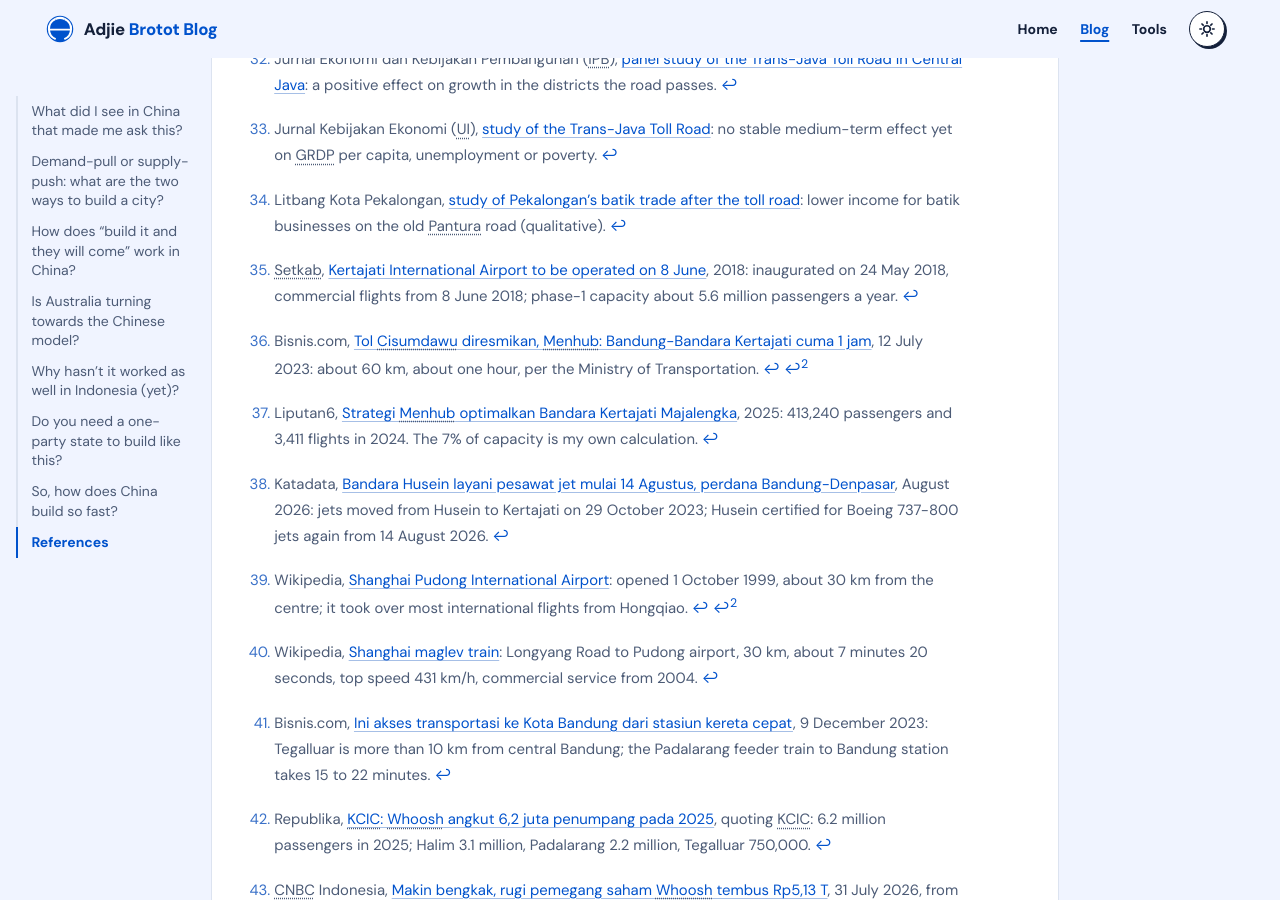
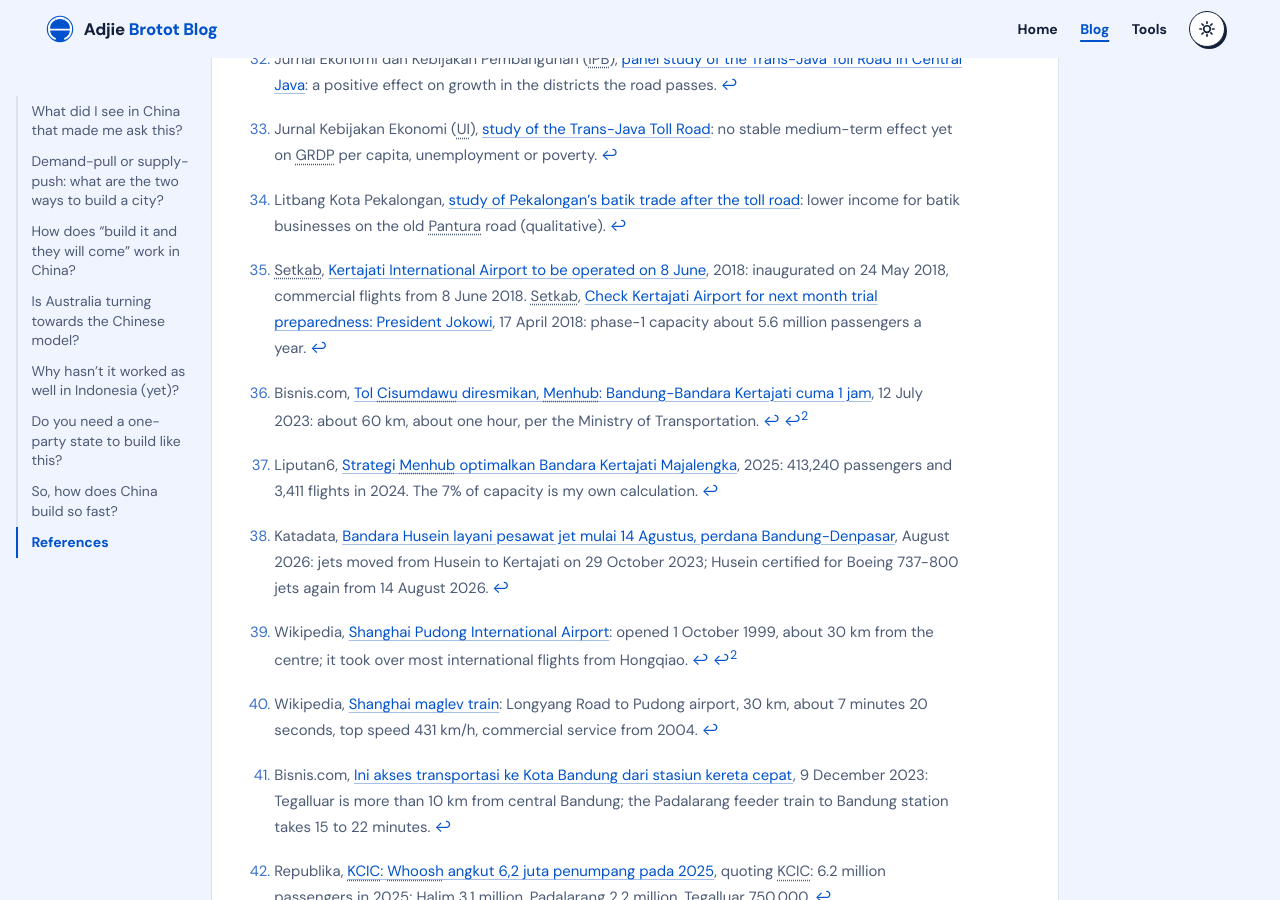
Before and after one commit to adjiebrotot/blog, a Jekyll site: the page built from en/_posts/2026-11-09-how-china-builds-so-fast.md, in a window 1280 px wide and 900 px high, scrolled down 19477 px. Built offline with Jekyll 4.4.1, drawn with Linux system fonts in a browser that asks for light colours.

Commit message:
Cite the Setkab source for Kertajati's phase-1 capacity
Co-Authored-By: Claude Opus 5.5 <noreply@anthropic.com>
Claude-Session: https://claude.ai/code/session_01QpNtMj3FUtmZUJbatRg9uN

```diff
--- a/en/_posts/2026-11-09-how-china-builds-so-fast.md
+++ b/en/_posts/2026-11-09-how-china-builds-so-fast.md
@@ -311,7 +311,7 @@ And an honest question back to you: which project in your city would you build f
 [^ipb]: Jurnal Ekonomi dan Kebijakan Pembangunan (IPB), [panel study of the Trans-Java Toll Road in Central Java](https://journal.ipb.ac.id/index.php/jekp/article/download/39971/23792): a positive effect on growth in the districts the road passes.
 [^ui]: Jurnal Kebijakan Ekonomi (UI), [study of the Trans-Java Toll Road](https://scholarhub.ui.ac.id/jke/vol15/iss2/8): no stable medium-term effect yet on GRDP per capita, unemployment or poverty.
 [^pekalongan]: Litbang Kota Pekalongan, [study of Pekalongan's batik trade after the toll road](https://jurnal.pekalongankota.go.id/index.php/litbang/article/view/110): lower income for batik businesses on the old Pantura road (qualitative).
-[^kertajati]: Setkab, [Kertajati International Airport to be operated on 8 June](https://setkab.go.id/en/kerjatati-international-airport-to-be-operated-on-8-june/), 2018: inaugurated on 24 May 2018, commercial flights from 8 June 2018; phase-1 capacity about 5.6 million passengers a year.
+[^kertajati]: Setkab, [Kertajati International Airport to be operated on 8 June](https://setkab.go.id/en/kerjatati-international-airport-to-be-operated-on-8-june/), 2018: inaugurated on 24 May 2018, commercial flights from 8 June 2018. Setkab, [Check Kertajati Airport for next month trial preparedness: President Jokowi](https://setkab.go.id/en/check-kertajati-airport-for-next-month-trial-preparedness-president-jokowi/), 17 April 2018: phase-1 capacity about 5.6 million passengers a year.
 [^cisumdawu]: Bisnis.com, [Tol Cisumdawu diresmikan, Menhub: Bandung-Bandara Kertajati cuma 1 jam](https://ekonomi.bisnis.com/read/20230712/98/1674038/tol-cisumdawu-diresmikan-menhub-bandung-bandara-kertajati-cuma-1-jam), 12 July 2023: about 60 km, about one hour, per the Ministry of Transportation.
 [^kjt-pax]: Liputan6, [Strategi Menhub optimalkan Bandara Kertajati Majalengka](https://www.liputan6.com/bisnis/read/5875034/strategi-menhub-optimalkan-bandara-kertajati-majalengka), 2025: 413,240 passengers and 3,411 flights in 2024. The 7% of capacity is my own calculation.
 [^husein]: Katadata, [Bandara Husein layani pesawat jet mulai 14 Agustus, perdana Bandung-Denpasar](https://katadata.co.id/berita/industri/6a78189b18d76/bandara-husein-layani-pesawat-jet-mulai-14-agustus-perdana-bandung-denpasar), August 2026: jets moved from Husein to Kertajati on 29 October 2023; Husein certified for Boeing 737-800 jets again from 14 August 2026.
```
